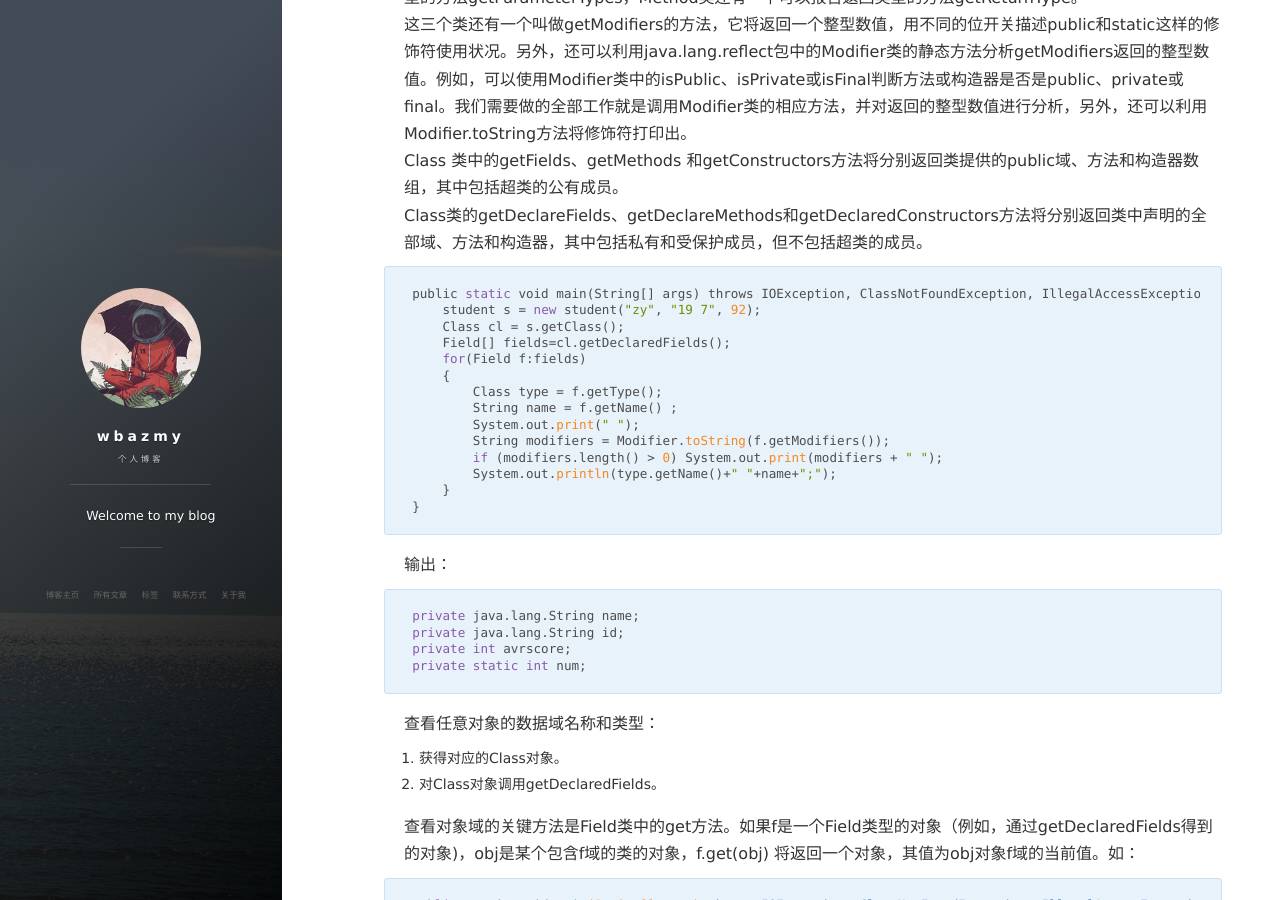
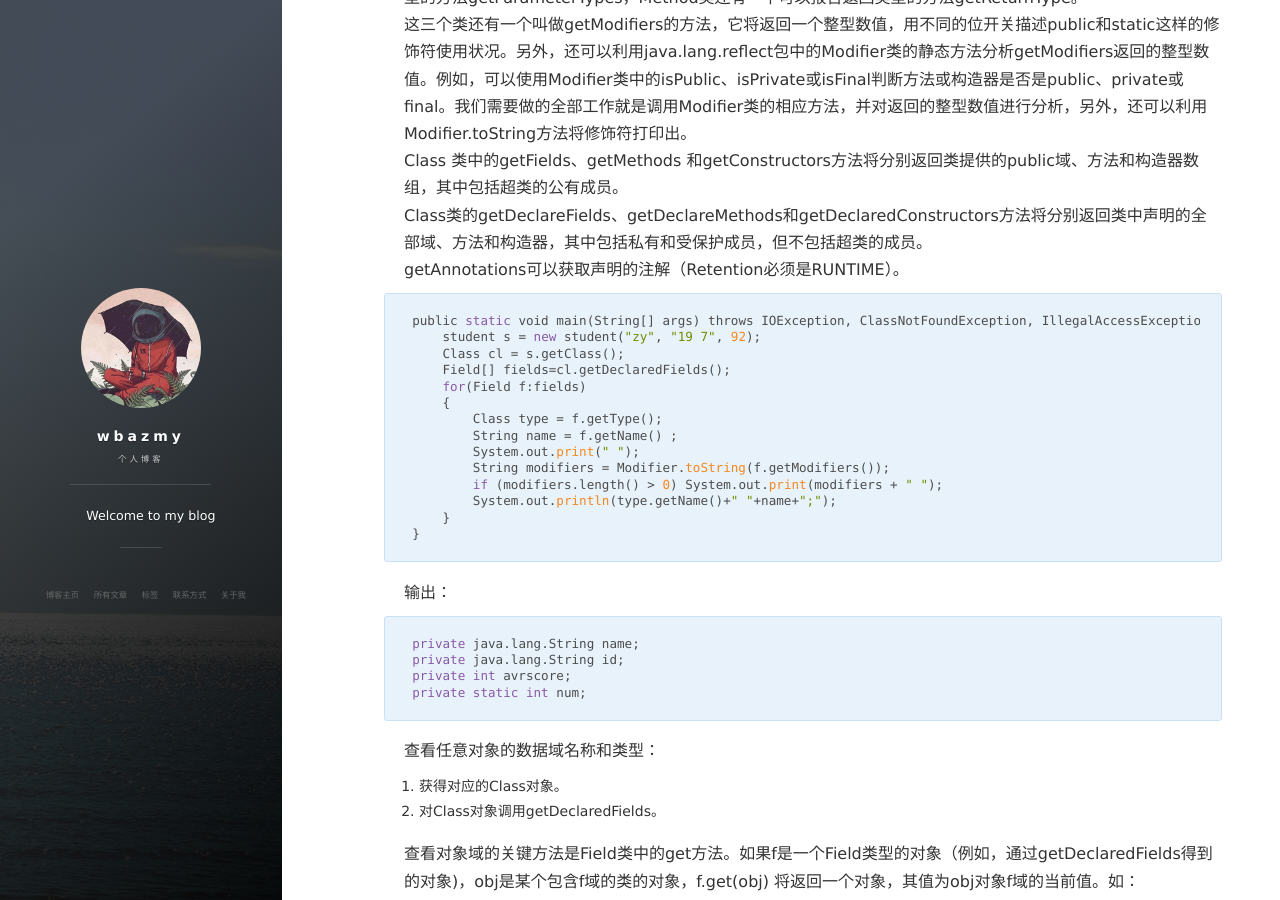
Before and after one commit to wbazmy/wbazmy.github.io, a Jekyll site: the page built from _posts/2021-10-04-继承.md, in a window 1280 px wide and 900 px high, scrolled down 7345 px. Built offline with Jekyll 4.4.1, drawn with Linux system fonts in a browser that asks for light colours; nearby versions of some CDN libraries; comment, search, counter and statistics services are not loaded.

Commit message:
Update 2021-10-04-继承.md

````diff
--- a/_posts/2021-10-04-继承.md
+++ b/_posts/2021-10-04-继承.md
@@ -290,6 +290,7 @@ Object s1=cl.newInstance();
 这三个类还有一个叫做getModifiers的方法，它将返回一个整型数值，用不同的位开关描述public和static这样的修饰符使用状况。另外，还可以利用java.lang.reflect包中的Modifier类的静态方法分析getModifiers返回的整型数值。例如，可以使用Modifier类中的isPublic、isPrivate或isFinal判断方法或构造器是否是public、private或final。我们需要做的全部工作就是调用Modifier类的相应方法，并对返回的整型数值进行分析，另外，还可以利用Modifier.toString方法将修饰符打印出。
 Class 类中的getFields、getMethods 和getConstructors方法将分别返回类提供的public域、方法和构造器数组，其中包括超类的公有成员。
 Class类的getDeclareFields、getDeclareMethods和getDeclaredConstructors方法将分别返回类中声明的全部域、方法和构造器，其中包括私有和受保护成员，但不包括超类的成员。
+getAnnotations可以获取声明的注解（Retention必须是RUNTIME）。
 
 ```java
 public static void main(String[] args) throws IOException, ClassNotFoundException, IllegalAccessException, InstantiationException {
````
